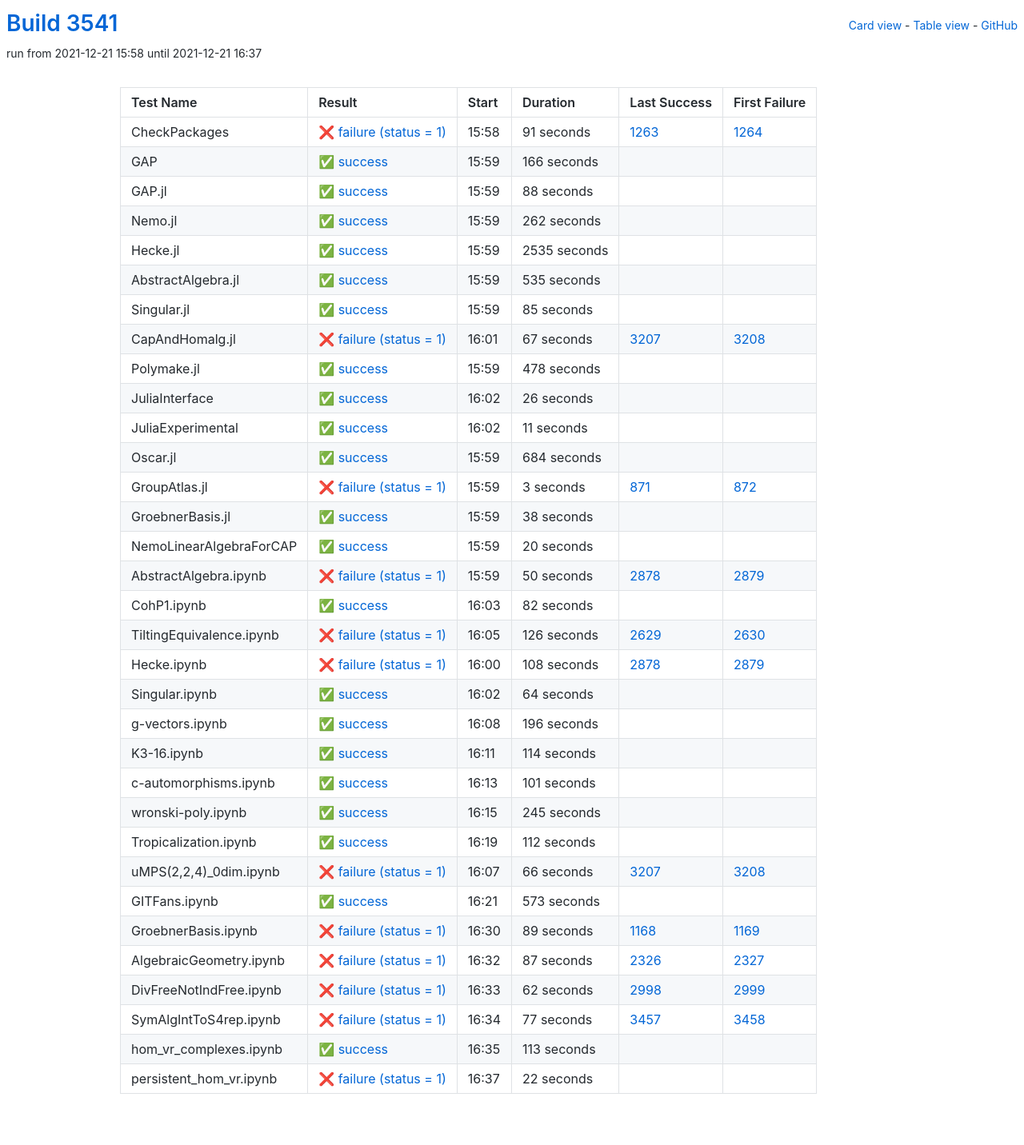
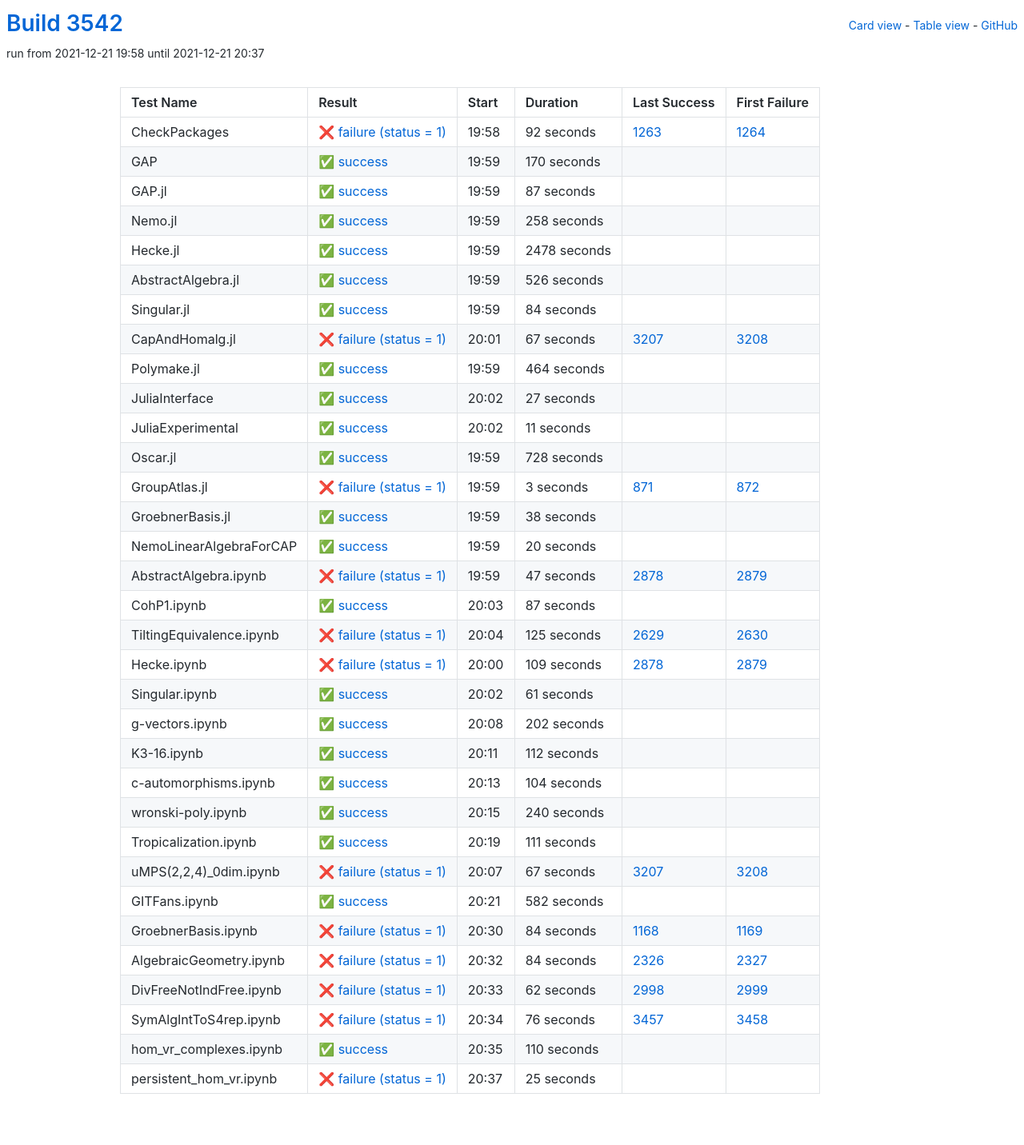
Before and after one commit to oscar-system/oscar-ci-status-stable, a Jekyll site: the page built from table.html, in a window 1280 px wide. Shown: the whole page at 80% size. Built offline with Jekyll 4.4.1, drawn with Linux system fonts in a browser that asks for light colours.

Commit message:
Build #3542

```diff
--- a/_data/ci.yml
+++ b/_data/ci.yml
@@ -1,6 +1,6 @@
 ---
-build: 3541
-build_url: https://oscarci.mathematik.uni-kl.de/job/oscar-stable/3541/
+build: 3542
+build_url: https://oscarci.mathematik.uni-kl.de/job/oscar-stable/3542/
 job: oscar-stable
 organization: oscar-system
 repo: oscar-ci-status-stable
@@ -8,92 +8,92 @@ repourl: https://github.com/oscar-system/oscar-ci-status-stable
 tests:
 - name: CheckPackages
   id: checkpackages
-  log: https://oscarci.mathematik.uni-kl.de/job/oscar-stable/3541/artifact/logs/build-3541/CheckPackages.log
-  start: 2021-12-21 15:58
+  log: https://oscarci.mathematik.uni-kl.de/job/oscar-stable/3542/artifact/logs/build-3542/CheckPackages.log
+  start: 2021-12-21 19:58
   success: false
   exitcode: 1
   status: failure
-  duration: 91
+  duration: 92
   last_success: 1263
   last_success_url: https://oscarci.mathematik.uni-kl.de/job/oscar-stable/1263/
   first_failure: 1264
   first_failure_url: https://oscarci.mathematik.uni-kl.de/job/oscar-stable/1264/
 - name: GAP
   id: gap
-  log: https://oscarci.mathematik.uni-kl.de/job/oscar-stable/3541/artifact/logs/build-3541/GAP.log
-  start: 2021-12-21 15:59
+  log: https://oscarci.mathematik.uni-kl.de/job/oscar-stable/3542/artifact/logs/build-3542/GAP.log
+  start: 2021-12-21 19:59
   success: true
   exitcode: 0
   status: success
-  duration: 166
+  duration: 170
   last_success: false
   last_success_url:
   first_failure: false
   first_failure_url:
 - name: GAP.jl
   id: gap-jl
-  log: https://oscarci.mathematik.uni-kl.de/job/oscar-stable/3541/artifact/logs/build-3541/GAP.jl.log
-  start: 2021-12-21 15:59
+  log: https://oscarci.mathematik.uni-kl.de/job/oscar-stable/3542/artifact/logs/build-3542/GAP.jl.log
+  start: 2021-12-21 19:59
   success: true
   exitcode: 0
   status: success
-  duration: 88
+  duration: 87
   last_success: false
   last_success_url:
   first_failure: false
   first_failure_url:
 - name: Nemo.jl
   id: nemo-jl
-  log: https://oscarci.mathematik.uni-kl.de/job/oscar-stable/3541/artifact/logs/build-3541/Nemo.jl.log
-  start: 2021-12-21 15:59
+  log: https://oscarci.mathematik.uni-kl.de/job/oscar-stable/3542/artifact/logs/build-3542/Nemo.jl.log
+  start: 2021-12-21 19:59
   success: true
   exitcode: 0
   status: success
-  duration: 262
+  duration: 258
   last_success: false
   last_success_url:
   first_failure: false
   first_failure_url:
 - name: Hecke.jl
   id: hecke-jl
-  log: https://oscarci.mathematik.uni-kl.de/job/oscar-stable/3541/artifact/logs/build-3541/Hecke.jl.log
-  start: 2021-12-21 15:59
+  log: https://oscarci.mathematik.uni-kl.de/job/oscar-stable/3542/artifact/logs/build-3542/Hecke.jl.log
+  start: 2021-12-21 19:59
   success: true
   exitcode: 0
   status: success
-  duration: 2535
+  duration: 2478
   last_success: false
   last_success_url:
   first_failure: false
   first_failure_url:
 - name: AbstractAlgebra.jl
   id: abstractalgebra-jl
-  log: https://oscarci.mathematik.uni-kl.de/job/oscar-stable/3541/artifact/logs/build-3541/AbstractAlgebra.jl.log
-  start: 2021-12-21 15:59
+  log: https://oscarci.mathematik.uni-kl.de/job/oscar-stable/3542/artifact/logs/build-3542/AbstractAlgebra.jl.log
+  start: 2021-12-21 19:59
   success: true
   exitcode: 0
   status: success
-  duration: 535
+  duration: 526
   last_success: false
   last_success_url:
   first_failure: false
   first_failure_url:
 - name: Singular.jl
   id: singular-jl
-  log: https://oscarci.mathematik.uni-kl.de/job/oscar-stable/3541/artifact/logs/build-3541/Singular.jl.log
-  start: 2021-12-21 15:59
+  log: https://oscarci.mathematik.uni-kl.de/job/oscar-stable/3542/artifact/logs/build-3542/Singular.jl.log
+  start: 2021-12-21 19:59
   success: true
   exitcode: 0
   status: success
-  duration: 85
+  duration: 84
   last_success: false
   last_success_url:
   first_failure: false
   first_failure_url:
 - name: CapAndHomalg.jl
   id: capandhomalg-jl
-  log: https://oscarci.mathematik.uni-kl.de/job/oscar-stable/3541/artifact/logs/build-3541/CapAndHomalg.jl.log
-  start: 2021-12-21 16:01
+  log: https://oscarci.mathematik.uni-kl.de/job/oscar-stable/3542/artifact/logs/build-3542/CapAndHomalg.jl.log
+  start: 2021-12-21 20:01
   success: false
   exitcode: 1
   status: failure
@@ -104,32 +104,32 @@ tests:
   first_failure_url: https://oscarci.mathematik.uni-kl.de/job/oscar-stable/3208/
 - name: Polymake.jl
   id: polymake-jl
-  log: https://oscarci.mathematik.uni-kl.de/job/oscar-stable/3541/artifact/logs/build-3541/Polymake.jl.log
-  start: 2021-12-21 15:59
+  log: https://oscarci.mathematik.uni-kl.de/job/oscar-stable/3542/artifact/logs/build-3542/Polymake.jl.log
+  start: 2021-12-21 19:59
   success: true
   exitcode: 0
   status: success
-  duration: 478
+  duration: 464
   last_success: false
   last_success_url:
   first_failure: false
   first_failure_url:
 - name: JuliaInterface
   id: juliainterface
-  log: https://oscarci.mathematik.uni-kl.de/job/oscar-stable/3541/artifact/logs/build-3541/JuliaInterface.log
-  start: 2021-12-21 16:02
+  log: https://oscarci.mathematik.uni-kl.de/job/oscar-stable/3542/artifact/logs/build-3542/JuliaInterface.log
+  start: 2021-12-21 20:02
   success: true
   exitcode: 0
   status: success
-  duration: 26
+  duration: 27
   last_success: false
   last_success_url:
   first_failure: false
   first_failure_url:
 - name: JuliaExperimental
   id: juliaexperimental
-  log: https://oscarci.mathematik.uni-kl.de/job/oscar-stable/3541/artifact/logs/build-3541/JuliaExperimental.log
-  start: 2021-12-21 16:02
+  log: https://oscarci.mathematik.uni-kl.de/job/oscar-stable/3542/artifact/logs/build-3542/JuliaExperimental.log
+  start: 2021-12-21 20:02
   success: true
   exitcode: 0
   status: success
@@ -140,20 +140,20 @@ tests:
   first_failure_url:
 - name: Oscar.jl
   id: oscar-jl
-  log: https://oscarci.mathematik.uni-kl.de/job/oscar-stable/3541/artifact/logs/build-3541/Oscar.jl.log
-  start: 2021-12-21 15:59
+  log: https://oscarci.mathematik.uni-kl.de/job/oscar-stable/3542/artifact/logs/build-3542/Oscar.jl.log
+  start: 2021-12-21 19:59
   success: true
   exitcode: 0
   status: success
-  duration: 684
+  duration: 728
   last_success: false
   last_success_url:
   first_failure: false
   first_failure_url:
 - name: GroupAtlas.jl
   id: groupatlas-jl
-  log: https://oscarci.mathematik.uni-kl.de/job/oscar-stable/3541/artifact/logs/build-3541/GroupAtlas.jl.log
-  start: 2021-12-21 15:59
+  log: https://oscarci.mathematik.uni-kl.de/job/oscar-stable/3542/artifact/logs/build-3542/GroupAtlas.jl.log
+  start: 2021-12-21 19:59
   success: false
   exitcode: 1
   status: failure
@@ -164,8 +164,8 @@ tests:
   first_failure_url: https://oscarci.mathematik.uni-kl.de/job/oscar-stable/872/
 - name: GroebnerBasis.jl
   id: groebnerbasis-jl
-  log: https://oscarci.mathematik.uni-kl.de/job/oscar-stable/3541/artifact/logs/build-3541/GroebnerBasis.jl.log
-  start: 2021-12-21 15:59
+  log: https://oscarci.mathematik.uni-kl.de/job/oscar-stable/3542/artifact/logs/build-3542/GroebnerBasis.jl.log
+  start: 2021-12-21 19:59
   success: true
   exitcode: 0
   status: success
@@ -176,8 +176,8 @@ tests:
   first_failure_url:
 - name: NemoLinearAlgebraForCAP
   id: nemolinearalgebraforcap
-  log: https://oscarci.mathematik.uni-kl.de/job/oscar-stable/3541/artifact/logs/build-3541/NemoLinearAlgebraForCAP.log
-  start: 2021-12-21 15:59
+  log: https://oscarci.mathematik.uni-kl.de/job/oscar-stable/3542/artifact/logs/build-3542/NemoLinearAlgebraForCAP.log
+  start: 2021-12-21 19:59
   success: true
   exitcode: 0
   status: success
@@ -188,116 +188,80 @@ tests:
   first_failure_url:
 - name: AbstractAlgebra.ipynb
   id: abstractalgebra-ipynb
-  log: https://oscarci.mathematik.uni-kl.de/job/oscar-stable/3541/artifact/logs/build-3541/AbstractAlgebra.ipynb.log
-  start: 2021-12-21 15:59
+  log: https://oscarci.mathematik.uni-kl.de/job/oscar-stable/3542/artifact/logs/build-3542/AbstractAlgebra.ipynb.log
+  start: 2021-12-21 19:59
   success: false
   exitcode: 1
   status: failure
-  duration: 50
+  duration: 47
   last_success: 2878
   last_success_url: https://oscarci.mathematik.uni-kl.de/job/oscar-stable/2878/
   first_failure: 2879
   first_failure_url: https://oscarci.mathematik.uni-kl.de/job/oscar-stable/2879/
 - name: CohP1.ipynb
   id: cohp1-ipynb
-  log: https://oscarci.mathematik.uni-kl.de/job/oscar-stable/3541/artifact/logs/build-3541/CohP1.ipynb.log
-  start: 2021-12-21 16:03
+  log: https://oscarci.mathematik.uni-kl.de/job/oscar-stable/3542/artifact/logs/build-3542/CohP1.ipynb.log
+  start: 2021-12-21 20:03
   success: true
   exitcode: 0
   status: success
-  duration: 82
+  duration: 87
   last_success: false
   last_success_url:
   first_failure: false
   first_failure_url:
 - name: TiltingEquivalence.ipynb
   id: tiltingequivalence-ipynb
-  log: https://oscarci.mathematik.uni-kl.de/job/oscar-stable/3541/artifact/logs/build-3541/TiltingEquivalence.ipynb.log
-  start: 2021-12-21 16:05
+  log: https://oscarci.mathematik.uni-kl.de/job/oscar-stable/3542/artifact/logs/build-3542/TiltingEquivalence.ipynb.log
+  start: 2021-12-21 20:04
   success: false
   exitcode: 1
   status: failure
-  duration: 126
+  duration: 125
   last_success: 2629
   last_success_url: https://oscarci.mathematik.uni-kl.de/job/oscar-stable/2629/
   first_failure: 2630
   first_failure_url: https://oscarci.mathematik.uni-kl.de/job/oscar-stable/2630/
 - name: Hecke.ipynb
   id: hecke-ipynb
-  log: https://oscarci.mathematik.uni-kl.de/job/oscar-stable/3541/artifact/logs/build-3541/Hecke.ipynb.log
-  start: 2021-12-21 16:00
+  log: https://oscarci.mathematik.uni-kl.de/job/oscar-stable/3542/artifact/logs/build-3542/Hecke.ipynb.log
+  start: 2021-12-21 20:00
   success: false
   exitcode: 1
   status: failure
-  duration: 108
+  duration: 109
   last_success: 2878
   last_success_url: https://oscarci.mathematik.uni-kl.de/job/oscar-stable/2878/
   first_failure: 2879
   first_failure_url: https://oscarci.mathematik.uni-kl.de/job/oscar-stable/2879/
 - name: Singular.ipynb
   id: singular-ipynb
-  log: https://oscarci.mathematik.uni-kl.de/job/oscar-stable/3541/artifact/logs/build-3541/Singular.ipynb.log
-  start: 2021-12-21 16:02
+  log: https://oscarci.mathematik.uni-kl.de/job/oscar-stable/3542/artifact/logs/build-3542/Singular.ipynb.log
+  start: 2021-12-21 20:02
   success: true
   exitcode: 0
   status: success
-  duration: 64
+  duration: 61
   last_success: false
   last_success_url:
   first_failure: false
   first_failure_url:
 - name: g-vectors.ipynb
   id: g-vectors-ipynb
-  log: https://oscarci.mathematik.uni-kl.de/job/oscar-stable/3541/artifact/logs/build-3541/g-vectors.ipynb.log
-  start: 2021-12-21 16:08
+  log: https://oscarci.mathematik.uni-kl.de/job/oscar-stable/3542/artifact/logs/build-3542/g-vectors.ipynb.log
+  start: 2021-12-21 20:08
   success: true
   exitcode: 0
   status: success
-  duration: 196
+  duration: 202
   last_success: false
   last_success_url:
   first_failure: false
   first_failure_url:
 - name: K3-16.ipynb
   id: k3-16-ipynb
-  log: https://oscarci.mathematik.uni-kl.de/job/oscar-stable/3541/artifact/logs/build-3541/K3-16.ipynb.log
-  start: 2021-12-21 16:11
-  success: true
-  exitcode: 0
-  status: success
-  duration: 114
-  last_success: false
-  last_success_url:
-  first_failure: false
-  first_failure_url:
-- name: c-automorphisms.ipynb
-  id: c-automorphisms-ipynb
-  log: https://oscarci.mathematik.uni-kl.de/job/oscar-stable/3541/artifact/logs/build-3541/c-automorphisms.ipynb.log
-  start: 2021-12-21 16:13
-  success: true
-  exitcode: 0
-  status: success
-  duration: 101
-  last_success: false
-  last_success_url:
-  first_failure: false
-  first_failure_url:
-- name: wronski-poly.ipynb
-  id: wronski-poly-ipynb
-  log: https://oscarci.mathematik.uni-kl.de/job/oscar-stable/3541/artifact/logs/build-3541/wronski-poly.ipynb.log
-  start: 2021-12-21 16:15
-  success: true
-  exitcode: 0
-  status: success
-  duration: 245
-  last_success: false
-  last_success_url:
-  first_failure: false
-  first_failure_url:
-- name: Tropicalization.ipynb
-  id: tropicalization-ipynb
-  log: https://oscarci.mathematik.uni-kl.de/job/oscar-stable/3541/artifact/logs/build-3541/Tropicalization.ipynb.log
-  start: 2021-12-21 16:19
+  log: https://oscarci.mathematik.uni-kl.de/job/oscar-stable/3542/artifact/logs/build-3542/K3-16.ipynb.log
+  start: 2021-12-21 20:11
   success: true
   exitcode: 0
   status: success
@@ -306,58 +270,94 @@ tests:
   last_success_url:
   first_failure: false
   first_failure_url:
+- name: c-automorphisms.ipynb
+  id: c-automorphisms-ipynb
+  log: https://oscarci.mathematik.uni-kl.de/job/oscar-stable/3542/artifact/logs/build-3542/c-automorphisms.ipynb.log
+  start: 2021-12-21 20:13
+  success: true
+  exitcode: 0
+  status: success
+  duration: 104
+  last_success: false
+  last_success_url:
+  first_failure: false
+  first_failure_url:
+- name: wronski-poly.ipynb
+  id: wronski-poly-ipynb
+  log: https://oscarci.mathematik.uni-kl.de/job/oscar-stable/3542/artifact/logs/build-3542/wronski-poly.ipynb.log
+  start: 2021-12-21 20:15
+  success: true
+  exitcode: 0
+  status: success
+  duration: 240
+  last_success: false
+  last_success_url:
+  first_failure: false
+  first_failure_url:
+- name: Tropicalization.ipynb
+  id: tropicalization-ipynb
+  log: https://oscarci.mathematik.uni-kl.de/job/oscar-stable/3542/artifact/logs/build-3542/Tropicalization.ipynb.log
+  start: 2021-12-21 20:19
+  success: true
+  exitcode: 0
+  status: success
+  duration: 111
+  last_success: false
+  last_success_url:
+  first_failure: false
+  first_failure_url:
 - name: uMPS(2,2,4)_0dim.ipynb
   id: umps-2-2-4-0dim-ipynb
-  log: https://oscarci.mathematik.uni-kl.de/job/oscar-stable/3541/artifact/logs/build-3541/uMPS-2-2-4-_0dim.ipynb.log
-  start: 2021-12-21 16:07
+  log: https://oscarci.mathematik.uni-kl.de/job/oscar-stable/3542/artifact/logs/build-3542/uMPS-2-2-4-_0dim.ipynb.log
+  start: 2021-12-21 20:07
   success: false
   exitcode: 1
   status: failure
-  duration: 66
+  duration: 67
   last_success: 3207
   last_success_url: https://oscarci.mathematik.uni-kl.de/job/oscar-stable/3207/
   first_failure: 3208
   first_failure_url: https://oscarci.mathematik.uni-kl.de/job/oscar-stable/3208/
 - name: GITFans.ipynb
   id: gitfans-ipynb
-  log: https://oscarci.mathematik.uni-kl.de/job/oscar-stable/3541/artifact/logs/build-3541/GITFans.ipynb.log
-  start: 2021-12-21 16:21
+  log: https://oscarci.mathematik.uni-kl.de/job/oscar-stable/3542/artifact/logs/build-3542/GITFans.ipynb.log
+  start: 2021-12-21 20:21
   success: true
   exitcode: 0
   status: success
-  duration: 573
+  duration: 582
   last_success: false
   last_success_url:
   first_failure: false
   first_failure_url:
 - name: GroebnerBasis.ipynb
   id: groebnerbasis-ipynb
-  log: https://oscarci.mathematik.uni-kl.de/job/oscar-stable/3541/artifact/logs/build-3541/GroebnerBasis.ipynb.log
-  start: 2021-12-21 16:30
+  log: https://oscarci.mathematik.uni-kl.de/job/oscar-stable/3542/artifact/logs/build-3542/GroebnerBasis.ipynb.log
+  start: 2021-12-21 20:30
   success: false
   exitcode: 1
   status: failure
-  duration: 89
+  duration: 84
   last_success: 1168
   last_success_url: https://oscarci.mathematik.uni-kl.de/job/oscar-stable/1168/
   first_failure: 1169
   first_failure_url: https://oscarci.mathematik.uni-kl.de/job/oscar-stable/1169/
 - name: AlgebraicGeometry.ipynb
   id: algebraicgeometry-ipynb
-  log: https://oscarci.mathematik.uni-kl.de/job/oscar-stable/3541/artifact/logs/build-3541/AlgebraicGeometry.ipynb.log
-  start: 2021-12-21 16:32
+  log: https://oscarci.mathematik.uni-kl.de/job/oscar-stable/3542/artifact/logs/build-3542/AlgebraicGeometry.ipynb.log
+  start: 2021-12-21 20:32
   success: false
   exitcode: 1
   status: failure
-  duration: 87
+  duration: 84
   last_success: 2326
   last_success_url: https://oscarci.mathematik.uni-kl.de/job/oscar-stable/2326/
   first_failure: 2327
   first_failure_url: https://oscarci.mathematik.uni-kl.de/job/oscar-stable/2327/
 - name: DivFreeNotIndFree.ipynb
   id: divfreenotindfree-ipynb
-  log: https://oscarci.mathematik.uni-kl.de/job/oscar-stable/3541/artifact/logs/build-3541/DivFreeNotIndFree.ipynb.log
-  start: 2021-12-21 16:33
+  log: https://oscarci.mathematik.uni-kl.de/job/oscar-stable/3542/artifact/logs/build-3542/DivFreeNotIndFree.ipynb.log
+  start: 2021-12-21 20:33
   success: false
   exitcode: 1
   status: failure
@@ -368,36 +368,36 @@ tests:
   first_failure_url: https://oscarci.mathematik.uni-kl.de/job/oscar-stable/2999/
 - name: SymAlgIntToS4rep.ipynb
   id: symalginttos4rep-ipynb
-  log: https://oscarci.mathematik.uni-kl.de/job/oscar-stable/3541/artifact/logs/build-3541/SymAlgIntToS4rep.ipynb.log
-  start: 2021-12-21 16:34
+  log: https://oscarci.mathematik.uni-kl.de/job/oscar-stable/3542/artifact/logs/build-3542/SymAlgIntToS4rep.ipynb.log
+  start: 2021-12-21 20:34
   success: false
   exitcode: 1
   status: failure
-  duration: 77
+  duration: 76
   last_success: 3457
   last_success_url: https://oscarci.mathematik.uni-kl.de/job/oscar-stable/3457/
   first_failure: 3458
   first_failure_url: https://oscarci.mathematik.uni-kl.de/job/oscar-stable/3458/
 - name: hom_vr_complexes.ipynb
   id: hom-vr-complexes-ipynb
-  log: https://oscarci.mathematik.uni-kl.de/job/oscar-stable/3541/artifact/logs/build-3541/hom_vr_complexes.ipynb.log
-  start: 2021-12-21 16:35
+  log: https://oscarci.mathematik.uni-kl.de/job/oscar-stable/3542/artifact/logs/build-3542/hom_vr_complexes.ipynb.log
+  start: 2021-12-21 20:35
   success: true
   exitcode: 0
   status: success
-  duration: 113
+  duration: 110
   last_success: false
   last_success_url:
   first_failure: false
   first_failure_url:
 - name: persistent_hom_vr.ipynb
   id: persistent-hom-vr-ipynb
-  log: https://oscarci.mathematik.uni-kl.de/job/oscar-stable/3541/artifact/logs/build-3541/persistent_hom_vr.ipynb.log
-  start: 2021-12-21 16:37
+  log: https://oscarci.mathematik.uni-kl.de/job/oscar-stable/3542/artifact/logs/build-3542/persistent_hom_vr.ipynb.log
+  start: 2021-12-21 20:37
   success: false
   exitcode: 1
   status: failure
-  duration: 22
+  duration: 25
   last_success: false
   last_success_url:
   first_failure: false
```
Also changed, not shown: README.md.
